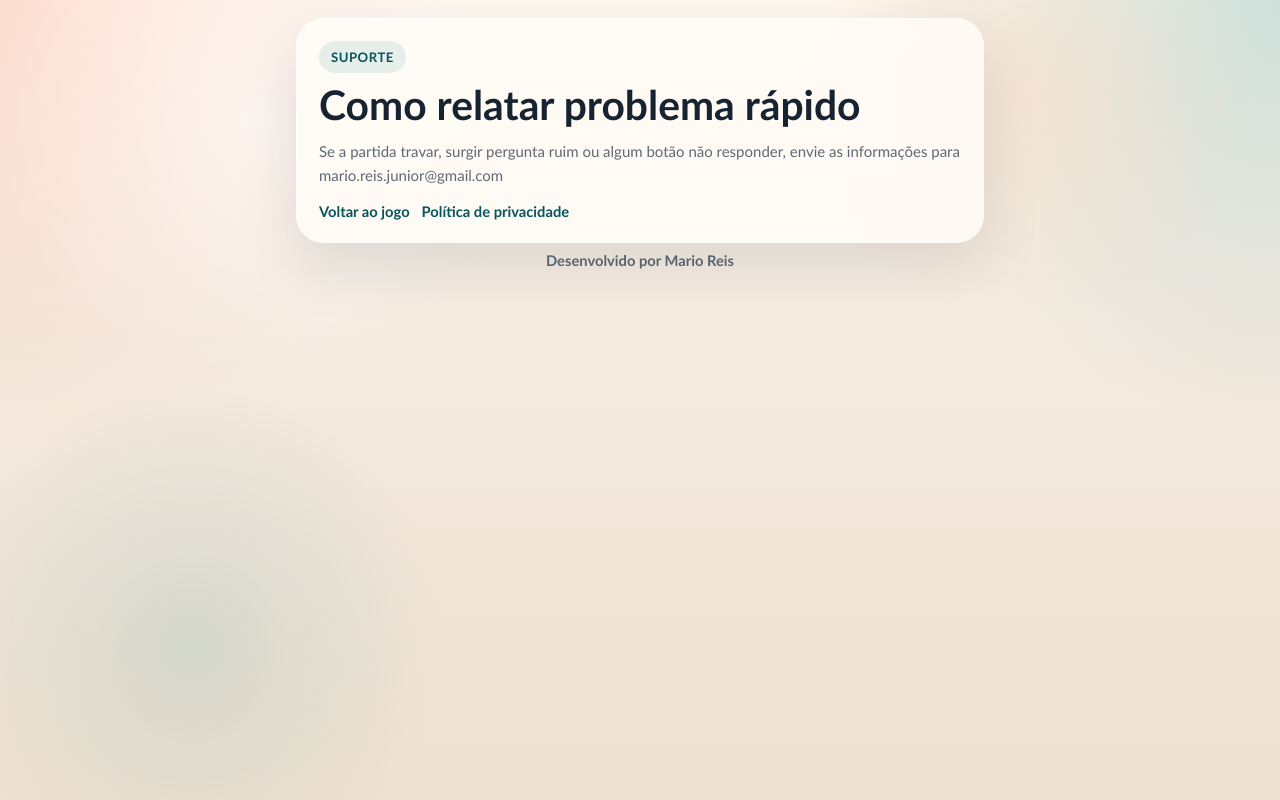
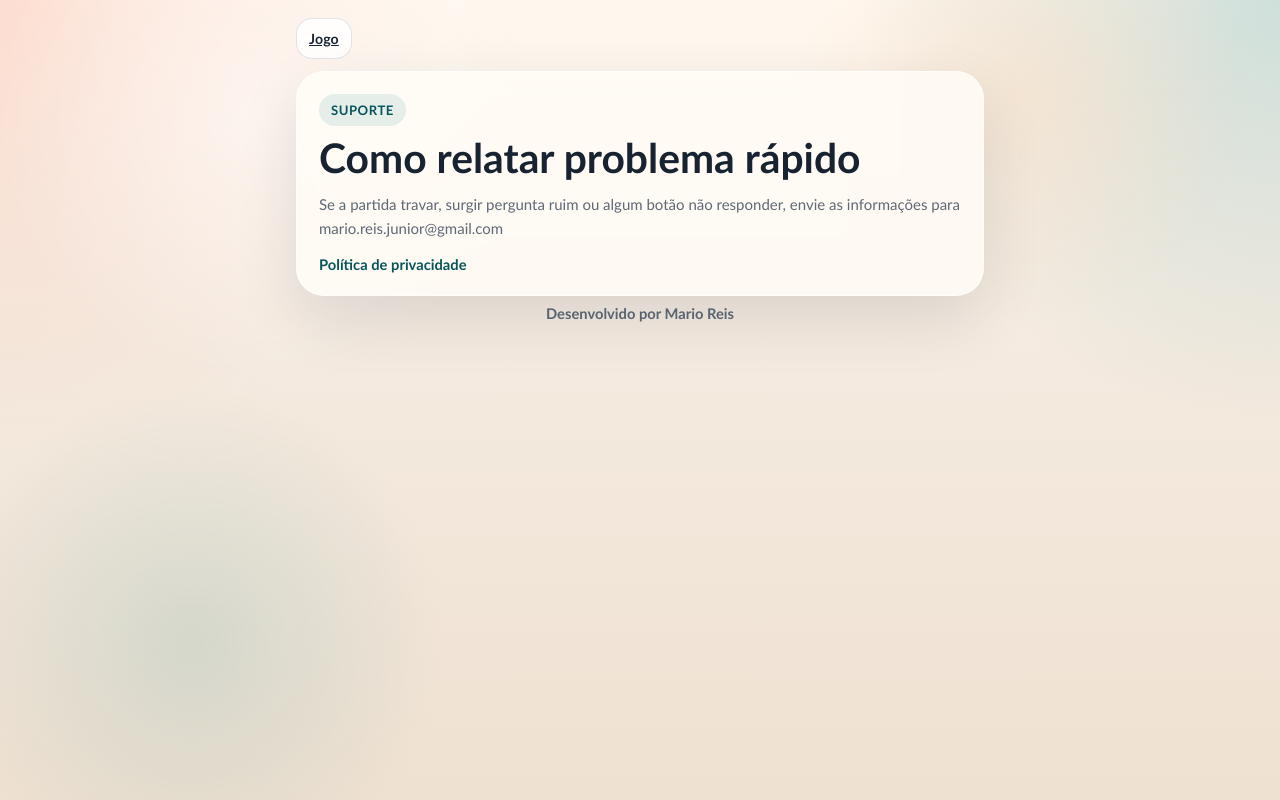
Before and after one commit to MSR-BR/quiz, a website: page public/support.html in a window 1280 px wide. Drawn offline with Linux system fonts and the light colour scheme.

Commit message:
Ajusta navegacao das paginas legais

```diff
--- a/public/app.js
+++ b/public/app.js
@@ -1187,7 +1187,6 @@ function renderRuntimeAlerts() {
 function renderFooterLinks() {
   return `
     <footer class="screen-footer">
-      <a class="footer-link" href="/jogar">Jogo</a>
       <a class="footer-link" href="/privacy.html">Privacidade</a>
       <a class="footer-link" href="/support.html">Suporte</a>
     </footer>
--- a/public/styles.css
+++ b/public/styles.css
@@ -844,6 +844,12 @@ button {
   padding: 18px 16px var(--safe-bottom);
 }
 
+.legal-topbar {
+  display: flex;
+  justify-content: flex-start;
+  margin-bottom: 12px;
+}
+
 .legal-card {
   padding: 22px;
   background: var(--card);
--- a/public/support.html
+++ b/public/support.html
@@ -16,6 +16,10 @@
   <body>
     <div class="backdrop" aria-hidden="true"></div>
     <main class="legal-shell">
+      <nav class="legal-topbar" aria-label="Navegação">
+        <a class="button button-secondary button-small" href="/jogar">Jogo</a>
+      </nav>
+
       <section class="legal-card">
         <div class="eyebrow">Suporte</div>
         <h1 class="hero-title">Como relatar problema rápido</h1>
@@ -24,7 +28,6 @@
           informações para mario.reis.junior@gmail.com
         </p>
         <div class="page-links">
-          <a class="page-link" href="/jogar">Voltar ao jogo</a>
           <a class="page-link" href="/privacy.html">Política de privacidade</a>
         </div>
       </section>
```
Also changed, not shown: public/privacy.html (+4 -9 lines).
